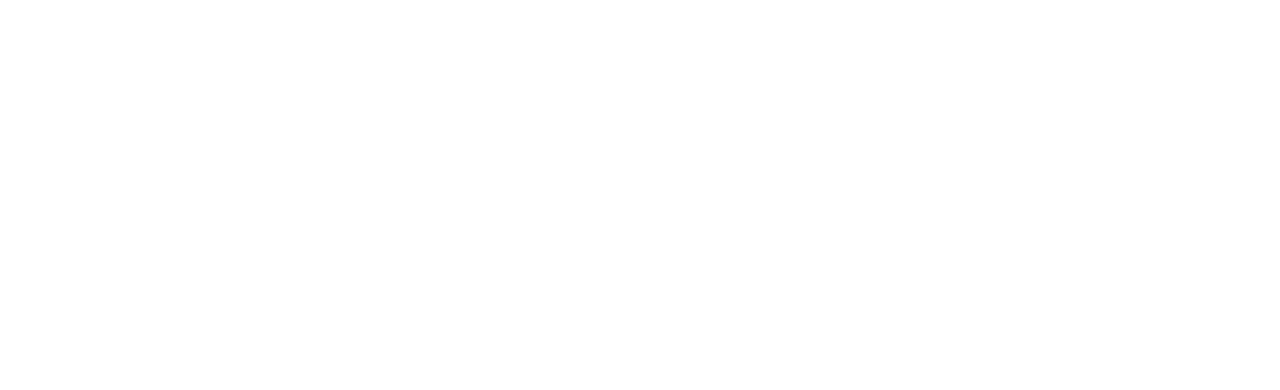
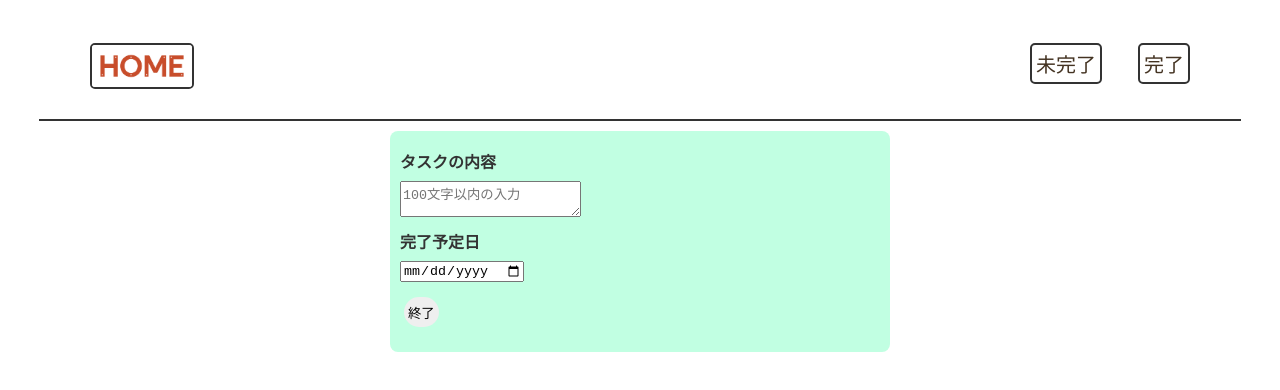
Before and after one commit to unekiri/TODO_REACT, a React (Create React App) app in the folder todo_react/: page /add_text in a window 1280 px wide. Before the commit this address had no page. Shown: the top 390 px of the page. Built offline with nearby package versions, Linux system fonts and the light colour scheme.

Commit message:
add_textページに遷移できようにコードを修正しました

```diff
--- a/todo_react/src/App.jsx
+++ b/todo_react/src/App.jsx
@@ -3,6 +3,8 @@
 import { Home }  from './components/Home';
 import { Incomplete } from './components/Incomplete';
 import { Complete } from './components/Complete';
+import { Add_text } from './components/Add_text';
+
 import './stylesheets/style.css';
 
 export const  App = () => {
@@ -13,6 +15,7 @@
           <Route exact path="/" element={<Home />} />
           <Route path="/incomplete" element={<Incomplete />} />
           <Route path="/complete" element={<Complete />} />
+          <Route path="/add_text" element={<Add_text />} />
         </Routes>
       </BrowserRouter>
     </>
--- /dev/null
+++ b/todo_react/src/components/Add_text.jsx
@@ -0,0 +1,30 @@
+import React from 'react';
+import { Header} from './Header';
+import '../stylesheets/style.css';
+
+export const Add_text = () => {
+  return (
+    <>
+    <Header />
+    <main>
+    <div className="container">
+      <form action="javascript:void(0);" method="post" onSubmit="addItem()">
+        <div className="incomplete-area">
+          <div className="another-page">
+            <p>タスクの内容</p>
+            <textarea id="add-name" placeholder="100文字以内の入力"></textarea>
+          </div>
+          <div className="another-page">
+            <p>完了予定日</p>
+            <input id="add-date" type="date"/>
+          </div>
+          <div className="end_button">
+            <button type="submit">終了</button>
+          </div>
+        </div>
+      </form>
+    </div>
+    </main>
+    </>
+  );
+};
--- a/todo_react/src/components/Incomplete.jsx
+++ b/todo_react/src/components/Incomplete.jsx
@@ -9,7 +9,7 @@
     <Header />
     <main>
     <div className="add_text">
-      <Link to="add_text.html">TODOを追加する</Link>
+      <Link to="/add_text">TODOを追加する</Link>
     </div>
     <div className="container">
       <div className="incomplete-area">
@@ -22,7 +22,7 @@
             <div className="list-row">
               <li>未完了のTODO</li>
               <div className="item-area">
-                <span classaName="detail-plan">2023/11/17</span>
+                <span className="detail-plan">2023/11/17</span>
                 <button onClick="#'">編集</button>
                 <button>削除</button>
                 <button onClick="#">完了へ変更</button>
```
